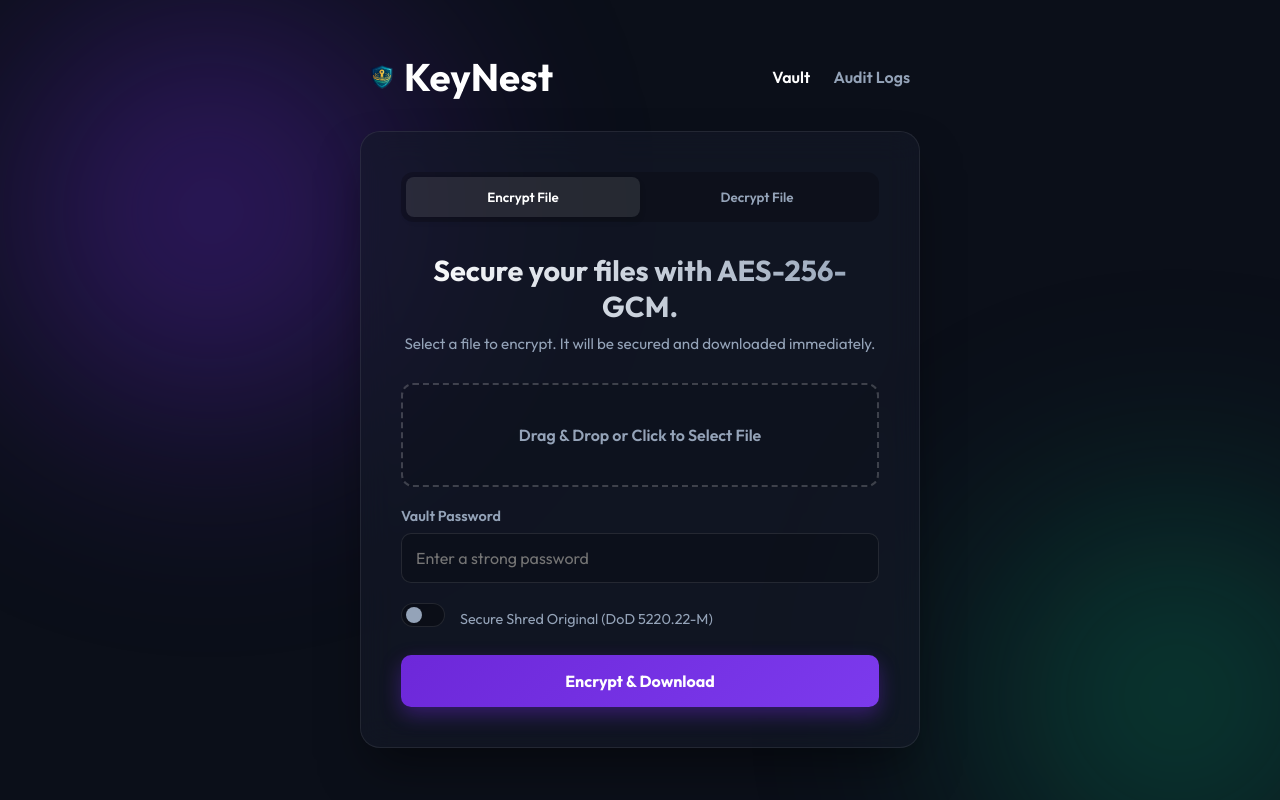
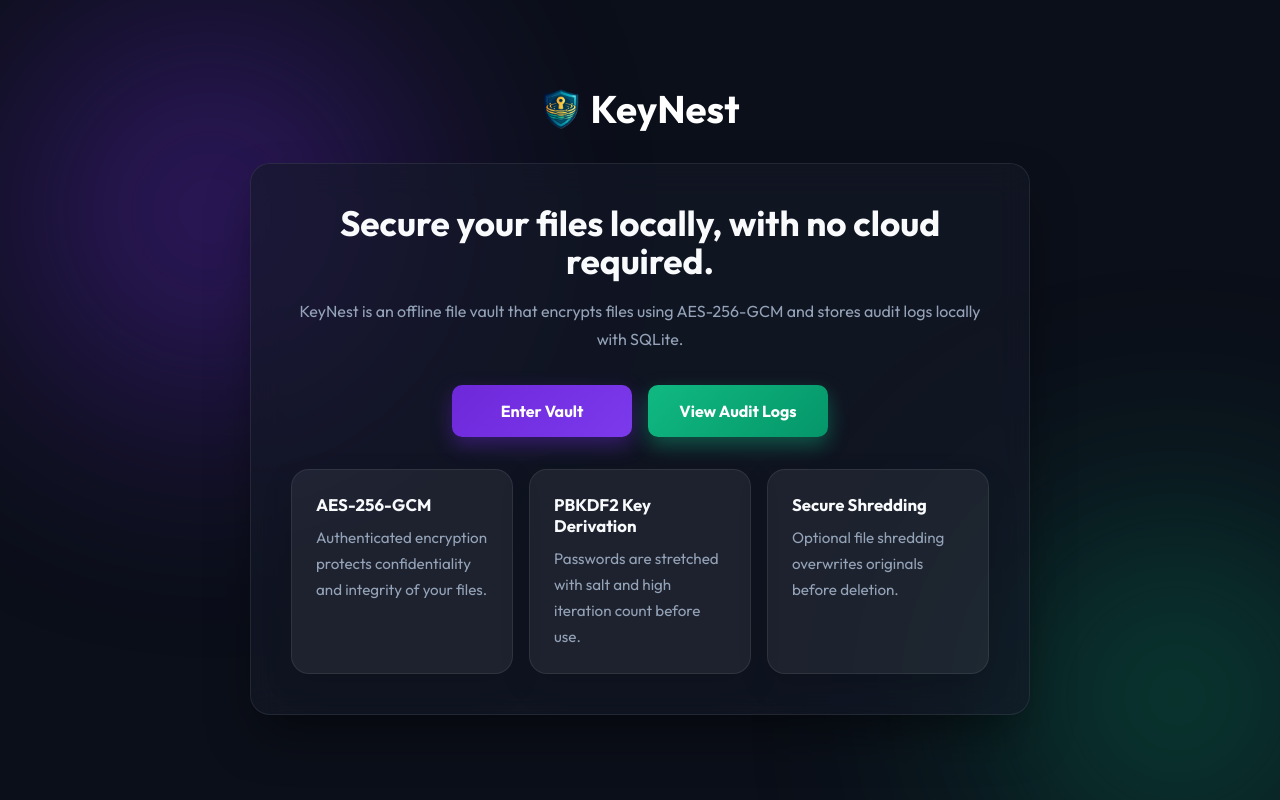
Before and after one commit to gabrianathethird-coder/CS005, a Flask app: page / in a window 1280 px wide. Run offline with Flask 3, Linux system fonts and the light colour scheme.

Commit message:
Final Adjustments

```diff
--- a/app.py
+++ b/app.py
@@ -21,8 +21,13 @@ os.makedirs(app.config['UPLOAD_FOLDER'], exist_ok=True)
 init_db()
 
 @app.route('/')
+def landing():
+    # Render the landing page with a welcome experience.
+    return render_template('landing.html')
+
+@app.route('/vault')
 def index():
-    # Render the main landing page.
+    # Render the main encryption/decryption dashboard.
     return render_template('index.html')
 
 @app.route('/logs')
--- a/static/css/style.css
+++ b/static/css/style.css
@@ -109,8 +109,8 @@ header {
 }
 
 .logo-img {
-    width: 24px;
-    height: 24px;
+    width: 40px;
+    height: 40px;
     object-fit: contain;
 }
 
@@ -315,6 +315,10 @@ input:checked + .slider:before {
     cursor: pointer;
     color: #fff;
     transition: transform 0.2s, box-shadow 0.2s;
+    text-decoration: none;
+    display: inline-flex;
+    justify-content: center;
+    align-items: center;
 }
 
 .btn:active { transform: scale(0.98); }
@@ -462,3 +466,96 @@ input:checked + .slider:before {
 }
 .status-success { background: rgba(16, 185, 129, 0.2); color: var(--secondary); border: 1px solid var(--secondary); }
 .status-failed { background: rgba(239, 68, 68, 0.2); color: var(--danger); border: 1px solid var(--danger); }
+
+/* Landing Page */
+.landing-container {
+    width: 100%;
+    max-width: 820px;
+    padding: 20px;
+    margin: 0 auto;
+    z-index: 1;
+}
+
+.landing-header {
+    display: flex;
+    justify-content: center;
+    align-items: center;
+    margin-bottom: 30px;
+    padding: 0 10px;
+}
+
+.landing-panel {
+    padding: 40px;
+}
+
+.landing-hero {
+    text-align: center;
+    margin-bottom: 32px;
+}
+
+.landing-hero h2 {
+    font-size: 2.2rem;
+    margin-bottom: 16px;
+    line-height: 1.1;
+}
+
+.landing-hero p {
+    color: var(--text-muted);
+    max-width: 720px;
+    margin: 0 auto;
+    line-height: 1.75;
+    font-size: 1rem;
+}
+
+.landing-actions {
+    display: flex;
+    flex-direction: column;
+    gap: 16px;
+    margin-bottom: 32px;
+}
+
+.landing-actions .btn {
+    width: 100%;
+}
+
+@media (min-width: 720px) {
+    .landing-actions {
+        flex-direction: row;
+        justify-content: center;
+    }
+    .landing-actions .btn {
+        width: auto;
+        min-width: 180px;
+    }
+}
+
+.landing-features {
+    display: grid;
+    grid-template-columns: 1fr;
+    gap: 16px;
+}
+
+@media (min-width: 720px) {
+    .landing-features {
+        grid-template-columns: repeat(3, minmax(0, 1fr));
+    }
+}
+
+.feature-card {
+    background: rgba(255, 255, 255, 0.06);
+    border: 1px solid rgba(255, 255, 255, 0.08);
+    border-radius: 18px;
+    padding: 24px;
+    box-shadow: 0 12px 30px rgba(0, 0, 0, 0.15);
+}
+
+.feature-card h3 {
+    margin-bottom: 10px;
+    font-size: 1.05rem;
+}
+
+.feature-card p {
+    color: var(--text-muted);
+    line-height: 1.7;
+    font-size: 0.95rem;
+}
--- a/templates/index.html
+++ b/templates/index.html
@@ -21,7 +21,8 @@
                 <h1>KeyNest</h1>
             </div>
             <nav>
-                <a href="/" class="active">Vault</a>
+                <a href="/">Home</a>
+                <a href="/vault" class="active">Vault</a>
                 <a href="/logs">Audit Logs</a>
             </nav>
         </header>
--- /dev/null
+++ b/templates/landing.html
@@ -0,0 +1,52 @@
+<!DOCTYPE html>
+<html lang="en">
+<head>
+    <meta charset="UTF-8">
+    <meta name="viewport" content="width=device-width, initial-scale=1.0">
+    <title>Welcome to KeyNest</title>
+    <link href="https://fonts.googleapis.com/css2?family=Outfit:wght@300;400;600;700&display=swap" rel="stylesheet">
+    <link rel="stylesheet" href="/static/css/style.css">
+</head>
+<body>
+    <div class="background-blobs">
+        <div class="blob shape1"></div>
+        <div class="blob shape2"></div>
+    </div>
+
+    <div class="landing-container">
+        <header class="landing-header">
+            <div class="logo">
+                <img src="/KeyNest2.png" alt="KeyNest" class="logo-img">
+                <h1>KeyNest</h1>
+            </div>
+        </header>
+
+        <main class="landing-panel glass-panel">
+            <section class="landing-hero">
+                <h2>Secure your files locally, with no cloud required.</h2>
+                <p>KeyNest is an offline file vault that encrypts files using AES-256-GCM and stores audit logs locally with SQLite.</p>
+            </section>
+
+            <section class="landing-actions">
+                <a href="/vault" class="btn btn-primary">Enter Vault</a>
+                <a href="/logs" class="btn btn-secondary">View Audit Logs</a>
+            </section>
+
+            <section class="landing-features">
+                <div class="feature-card">
+                    <h3>AES-256-GCM</h3>
+                    <p>Authenticated encryption protects confidentiality and integrity of your files.</p>
+                </div>
+                <div class="feature-card">
+                    <h3>PBKDF2 Key Derivation</h3>
+                    <p>Passwords are stretched with salt and high iteration count before use.</p>
+                </div>
+                <div class="feature-card">
+                    <h3>Secure Shredding</h3>
+                    <p>Optional file shredding overwrites originals before deletion.</p>
+                </div>
+            </section>
+        </main>
+    </div>
+</body>
+</html>
--- a/templates/logs.html
+++ b/templates/logs.html
@@ -20,7 +20,8 @@
                 <h1>KeyNest</h1>
             </div>
             <nav>
-                <a href="/">Vault</a>
+                <a href="/">Home</a>
+                <a href="/vault">Vault</a>
                 <a href="/logs" class="active">Audit Logs</a>
             </nav>
         </header>
```
